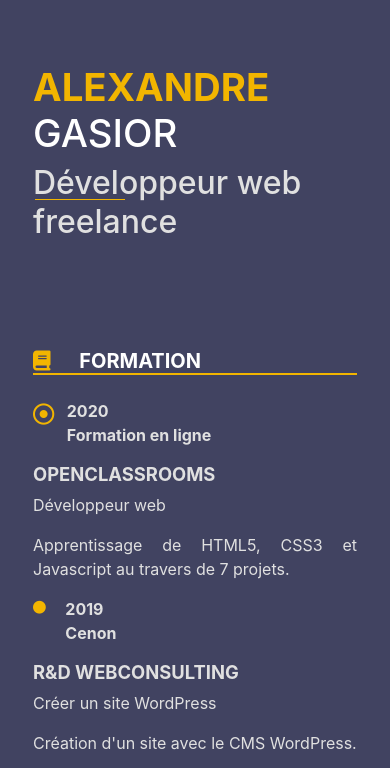
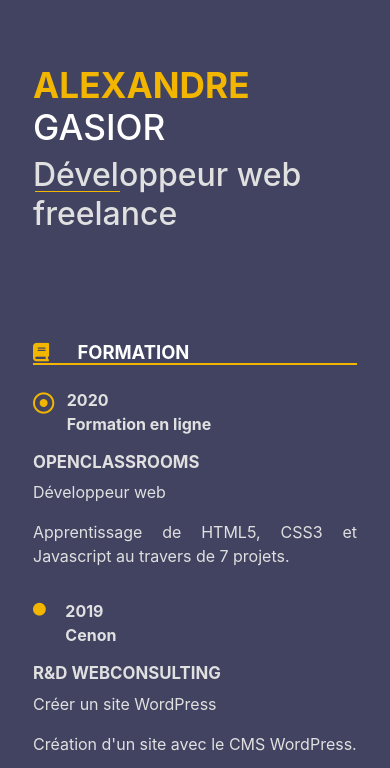
Before and after one commit to AlexandreGasior/OC_Projet_2, a plain HTML site: page index.html in a window 390 px wide. Shown: the top 768 px of the page. Drawn offline with nearby package versions, Linux system fonts and the light colour scheme.

Commit message:
add of a margin-top for every articlein the main-panel + smaller size for H title for smartphone + add of the meta tag for width=device-width

```diff
--- a/index.html
+++ b/index.html
@@ -2,6 +2,7 @@
 <html lang="fr" dir="ltr">
   <head>
     <meta charset="utf-8">
+    <meta name="viewport" content="width=device-width" />
     <title>CV Alexandre Gasior</title>
     <meta name="description" content="Développeur web freelance en HTML5 et CSS3" />
     <!-- Twitter Card data -->
@@ -26,7 +27,7 @@
           </header>
           <section class="row flex-column mb-5"> <!-- TRAINING -->
             <h3 class="main-panel-title"><i class="fas fa-book mr-4"></i> formation</h3> <!-- Training title -->
-            <article class="row mt-3"> <!-- Training content 1 -->
+            <article class="row"> <!-- Training content 1 -->
               <div class="col-md-4">
                 <i class="far fa-dot-circle"></i> <p class="main-panel-date">2020<br>Formation en ligne</p>
               </div>
@@ -69,7 +70,7 @@
           </section>
           <section class="row flex-column mb-5"> <!-- PROFESSIONAL EXPERIENCE -->
             <h3 class="main-panel-title"><i class="fas fa-briefcase mr-4"></i> expérience professionelle</h3> <!-- Professional experience title -->
-            <article class="row mt-3"> <!-- Professional experience content 1 -->
+            <article class="row"> <!-- Professional experience content 1 -->
               <div class="col-md-4">
                 <i class="far fa-dot-circle"></i> <p class="main-panel-date">Août - Septembre 2019<br>Bordeaux</p>
               </div>
--- a/style.css
+++ b/style.css
@@ -120,7 +120,7 @@ h2::after{
   top: 35px;
   left: 2px;
   height: 1px;
-  width: 90px;
+  width: 85px;
   background-color: var(--secondary-title-color);
 }
 
@@ -145,6 +145,10 @@ h2::after{
 
 .fa-circle{
   margin-right: 15px;
+}
+
+#main-panel article{
+  margin-top: 15px;
 }
 
 .main-panel-date{
@@ -180,14 +184,14 @@ h2::after{
 
 @media screen and (max-width: 576px) {
   h1{
-    font-size: 2.4em;
+    font-size: 2.2em;
   }
 
   h3{
-    font-size: 1.25rem;
+    font-size: 1.15rem;
   }
 
   h4{
-    font-size: 1.15rem;
+    font-size: 1.05rem;
   }
 }
```
